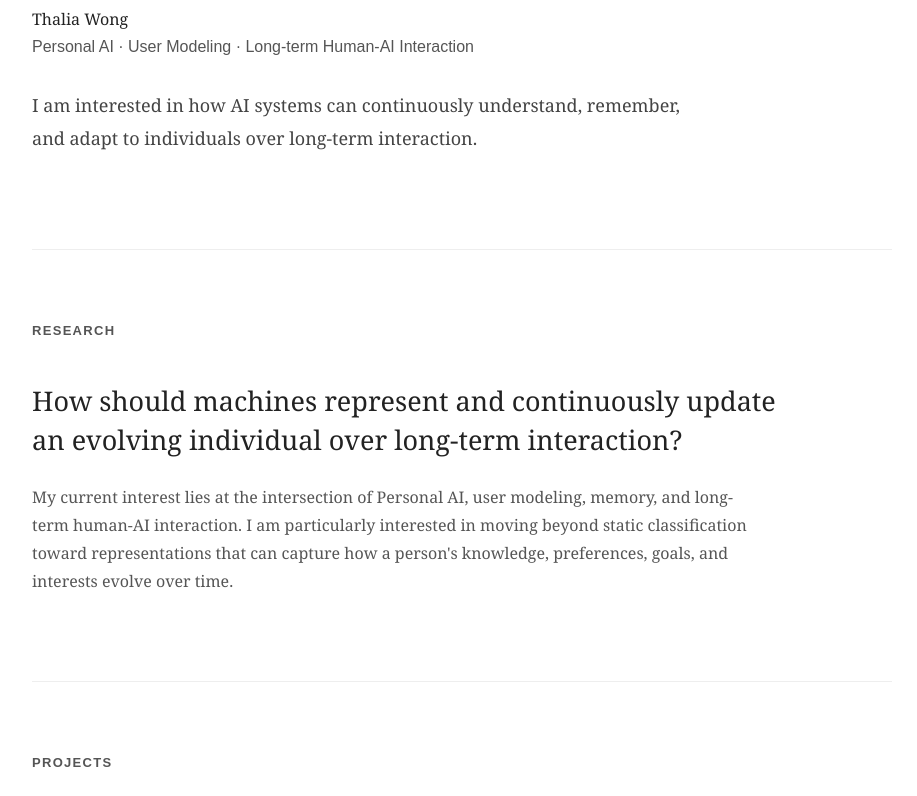
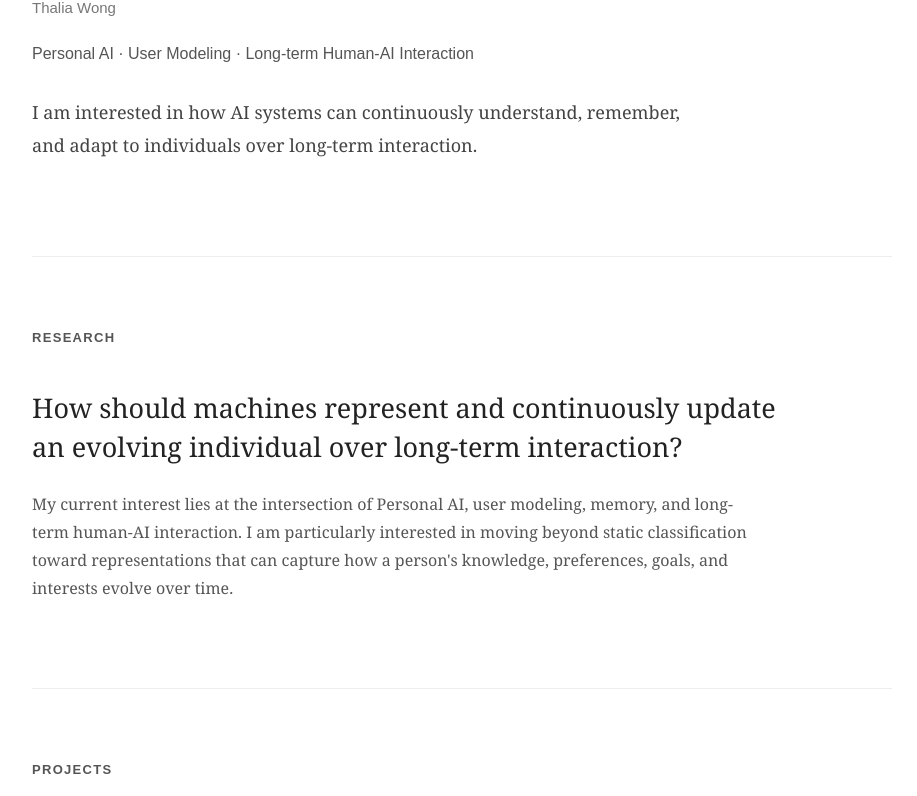
Before and after one commit to ThaliaTWong-uni/ThaliaTWong-uni.github.io, a plain HTML site: page index.html in a window 1280 px wide. Shown: the part 304-1100 px from the top of the page, without its empty margins (178-1095 px from the left). Drawn offline with Linux system fonts and the light colour scheme.

Commit message:
Add styles for .english-name class

```diff
--- a/styles.css
+++ b/styles.css
@@ -91,7 +91,13 @@ a:hover {
   line-height: 1.15;
   letter-spacing: -0.02em;
 }
-
+.english-name {
+  margin: -8px 0 22px;
+  color: #777;
+  font-family: Arial, Helvetica, sans-serif;
+  font-size: 15px;
+  line-height: 1.4;
+}
 .hero-focus {
   margin: 0 0 28px;
   color: #555;
```
